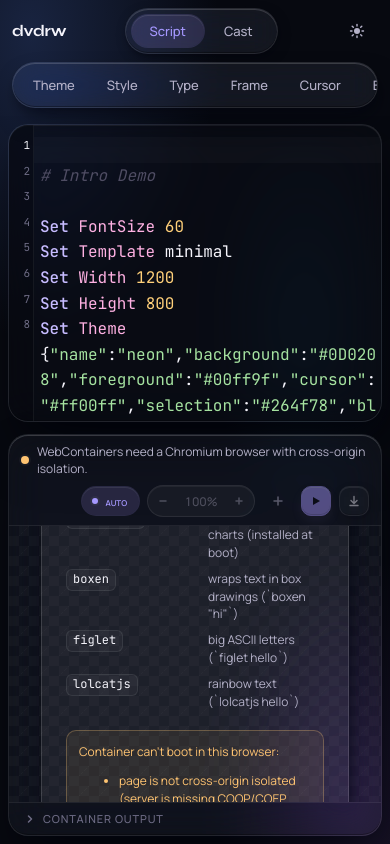
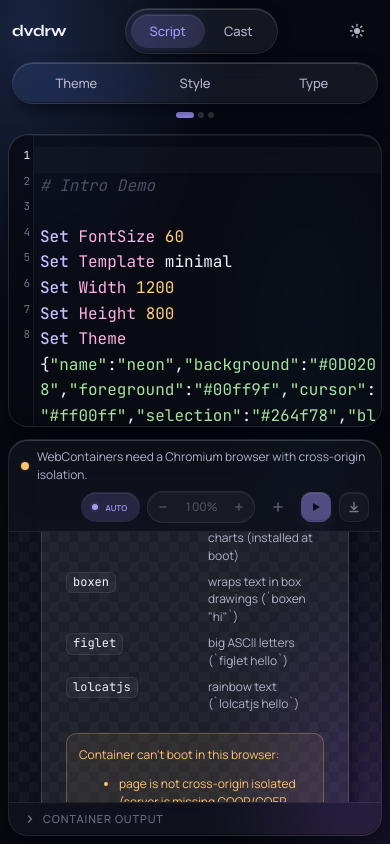
Before and after one commit to tool3/dvdrw, a React (Vite) app: page / in a window 390 px wide. Built offline with nearby package versions, Linux system fonts and the light colour scheme.

Commit message:
chore: mobile swipe

```diff
--- a/src/components/options/OptionsMenu.module.scss
+++ b/src/components/options/OptionsMenu.module.scss
@@ -141,12 +141,12 @@
   -webkit-backdrop-filter: blur(28px) saturate(180%);
 }
 
-/* Mobile: the popover would otherwise overflow horizontally because the
-   JS anchors it to the centre of a tab inside a horizontally-scrolled
-   pill row. Pin it to the viewport edges with a small margin and cap
-   its height; the inline `left` and centering transform are overridden
-   here. The notch is pointed at the active tab in desktop only — on
-   mobile we hide it because the popover is no longer anchored. */
+/* Mobile: the popover becomes a swipeable bottom panel — full width,
+   pinned to the viewport edges, no transform. The body switches from
+   "render the active section" to "render every section side-by-side
+   inside a scroll-snap track", with dots underneath telling the user
+   which page they're on. The desktop notch is hidden because the panel
+   is no longer anchored to a specific tab. */
 @media (max-width: 720px) {
   .popover {
     /* stylelint-disable declaration-no-important */
@@ -168,21 +168,108 @@
     display: none;
   }
 
-  /* The pill row may not fit all 7+ tabs on a phone — let it scroll
-     horizontally instead of wrapping or shrinking the labels. */
+  /* The pill on mobile contains a scroll-snap track of pages — see the
+     `.pillScroll` / `.pillTrack` block above. The pill itself stays a
+     fixed-height capsule; the inner track handles overflow. */
   .pill {
-    max-width: 100%;
+    width: 100%;
+    overflow: hidden;
+    padding: 4px;
+    gap: 0;
+  }
+}
+
+/* Mobile pill pagination. The pill becomes a horizontally scrolling
+   container whose children are full-pill-width pages; native CSS
+   scroll-snap locks the swipe to one page at a time. A column wrapper
+   stacks the pill on top of the dot indicator. Adapted from
+   shellfied's Toolbar pattern. */
+.mobilePillColumn {
+  display: flex;
+  flex-direction: column;
+  align-items: center;
+  gap: var(--space-2);
+  width: 100%;
+  min-width: 0;
+}
+
+.pillScroll {
+  display: flex;
+  width: 100%;
+  min-width: 0;
   overflow-x: auto;
+  overflow-y: hidden;
+  scroll-snap-type: x mandatory;
+  -webkit-overflow-scrolling: touch;
   scrollbar-width: none;
+  border-radius: var(--radius-pill);
 
   &::-webkit-scrollbar {
     display: none;
   }
 }
 
-  .tab {
-    flex: 0 0 auto;
+.pillTrack {
+  display: flex;
+  min-width: 100%;
 }
+
+/* Each page fills exactly the pill's width. flex 0 0 100% prevents
+   children from being shrunk to fit, and scroll-snap-align: start
+   locks the swipe so the user never lands between pages. */
+.pillPage {
+  flex: 0 0 100%;
+  scroll-snap-align: start;
+  display: flex;
+  align-items: center;
+  justify-content: space-evenly;
+  gap: var(--space-1);
+  /* Match the pill's inner padding so all pages line up vertically. */
+  padding: 0 2px;
+}
+
+.pillSlot {
+  display: inline-flex;
+  flex: 1 1 0;
+  min-width: 0;
+  justify-content: center;
+}
+
+/* Each tab/button inside a page can shrink without truncating its label
+   thanks to the page's `space-evenly` distribution. */
+.mobilePillColumn .tab {
+  padding: 0 12px;
+  min-width: 0;
+}
+
+.dots {
+  display: flex;
+  align-items: center;
+  justify-content: center;
+  gap: 4px;
+}
+
+.dot {
+  @include reset-button;
+  width: 6px;
+  height: 6px;
+  border-radius: 50%;
+  background: var(--text-muted);
+  opacity: 0.35;
+  transition:
+    width var(--duration-fast) var(--ease-spring),
+    background-color var(--duration-fast) var(--ease-out),
+    opacity var(--duration-fast) var(--ease-out);
+  cursor: pointer;
+}
+
+.dotActive {
+  opacity: 1;
+  background: var(--accent);
+  /* The active dot stretches into a pill — clear "you are here"
+     marker, same idiom as shellfied. */
+  width: 18px;
+  border-radius: 999px;
 }
 
 /* Make the popover entry animation honour the override on mobile so the
--- a/src/components/options/OptionsMenu.tsx
+++ b/src/components/options/OptionsMenu.tsx
@@ -54,6 +54,45 @@ interface ResolvedSection {
  * variant of the popover to fit its 2-column grid; applying a preset
  * dismisses the popover.
  */
+/**
+ * Mobile-only page-grouping for the pill itself: rather than letting all
+ * ten items overflow into a horizontally-scrolled strip (where the last
+ * tab visibly clips off the right edge), we split them into pages of
+ * 3/3/4 items and let the user swipe between pages. A dot indicator
+ * sits beneath the pill so the user knows which page they're on.
+ * Pattern adapted from shellfied's Toolbar.
+ */
+const MOBILE_PAGES: ReadonlyArray<ReadonlyArray<string>> = [
+  ['theme', 'style', 'type'],
+  ['frame', 'cursor', 'background'],
+  ['animation', 'output', 'presets', 'reset'],
+];
+
+const useMobileSwipe = (pageCount: number) => {
+  const scrollRef = useRef<HTMLDivElement | null>(null);
+  const [page, setPage] = useState(0);
+
+  const onScroll = useCallback(() => {
+    const el = scrollRef.current;
+    if (!el) return;
+    const next = Math.round(el.scrollLeft / el.offsetWidth);
+    setPage((prev) => (prev === next ? prev : next));
+  }, []);
+
+  const jumpTo = useCallback(
+    (index: number, behavior: ScrollBehavior = 'smooth') => {
+      const el = scrollRef.current;
+      if (!el) return;
+      el.scrollTo({ left: index * el.offsetWidth, behavior });
+      // Optimistic — onScroll will reconcile after smooth scroll settles.
+      setPage(Math.max(0, Math.min(pageCount - 1, index)));
+    },
+    [pageCount],
+  );
+
+  return { scrollRef, page, onScroll, jumpTo };
+};
+
 export const OptionsMenu = () => {
   const resetOptions = useOptionsStore((s) => s.reset);
 
@@ -62,9 +101,25 @@ export const OptionsMenu = () => {
     null,
   );
 
+  // Live mobile detection — recomputes on viewport changes so toggling
+  // between desktop and mobile widths picks the right pill layout
+  // without a remount.
+  const [isMobile, setIsMobile] = useState(() =>
+    typeof window !== 'undefined' &&
+    window.matchMedia('(max-width: 720px)').matches,
+  );
+  useEffect(() => {
+    if (typeof window === 'undefined') return;
+    const mq = window.matchMedia('(max-width: 720px)');
+    const onChange = () => setIsMobile(mq.matches);
+    mq.addEventListener('change', onChange);
+    return () => mq.removeEventListener('change', onChange);
+  }, []);
+
   const buttonsRef = useRef<Record<string, HTMLButtonElement | null>>({});
   const popoverRef = useRef<HTMLDivElement | null>(null);
   const pillRef = useRef<HTMLDivElement | null>(null);
+  const swipe = useMobileSwipe(MOBILE_PAGES.length);
 
   const close = useCallback(() => setActiveId(null), []);
 
@@ -144,6 +199,19 @@ export const OptionsMenu = () => {
     }
   }
 
+  // When a tab in another page is opened (e.g. through Esc-close + re-open),
+  // snap the pill to the page that contains that tab so the user sees
+  // the active highlight.
+  useLayoutEffect(() => {
+    if (!isMobile || !activeId) return;
+    const pageIdx = MOBILE_PAGES.findIndex((page) => page.includes(activeId));
+    if (pageIdx >= 0 && pageIdx !== swipe.page) {
+      swipe.jumpTo(pageIdx, 'instant');
+    }
+    // Only react when activeId or the viewport changes.
+    // eslint-disable-next-line react-hooks/exhaustive-deps
+  }, [activeId, isMobile]);
+
   const renderTab = (
     section: { id: string; label: string },
     extraIcon?: ReactNode,
@@ -172,14 +240,43 @@ export const OptionsMenu = () => {
     </button>
   );
 
+  // Look up a section's tab descriptor (id + label) by id, then render
+  // it via `renderTab`. Used by the mobile pages, which reference items
+  // by id from MOBILE_PAGES.
+  const renderById = (id: string): ReactNode => {
+    if (id === presetsSection.id) {
+      return renderTab(presetsSection, <PresetsIcon />);
+    }
+    if (id === 'reset') {
+      return (
+        <Button
+          key="reset"
+          size="sm"
+          variant="ghost"
+          iconLeft={<ResetIcon />}
+          onClick={resetOptions}
+          title="Reset all customization options to defaults"
+        >
+          Reset
+        </Button>
+      );
+    }
+    const section = (optionsSections as OptionsSection[]).find((s) => s.id === id);
+    return section ? renderTab(section) : null;
+  };
+
   return (
     <>
+      {/* Desktop pill: every tab side-by-side. */}
+      {!isMobile && (
         <div className={styles.pill} ref={pillRef}>
-        {(optionsSections as OptionsSection[]).map((section) => renderTab(section))}
+          {(optionsSections as OptionsSection[]).map((section) =>
+            renderTab(section),
+          )}
 
           <span className={styles.divider} aria-hidden />
 
-        {renderTab(presetsSection)}
+          {renderTab(presetsSection, <PresetsIcon />)}
 
           <Button
             size="sm"
@@ -191,6 +288,57 @@ export const OptionsMenu = () => {
             Reset
           </Button>
         </div>
+      )}
+
+      {/* Mobile pill: tabs split into pages of 3 / 3 / 4 items. Native
+          scroll-snap handles the swipe; JS tracks which page is in view
+          so the dot indicator stays in sync. */}
+      {isMobile && (
+        <div className={styles.mobilePillColumn}>
+          <div className={styles.pill} ref={pillRef}>
+            <div
+              className={styles.pillScroll}
+              ref={swipe.scrollRef}
+              onScroll={swipe.onScroll}
+            >
+              <div className={styles.pillTrack}>
+                {MOBILE_PAGES.map((page, pageIdx) => (
+                  <div key={pageIdx} className={styles.pillPage}>
+                    {page.map((id) => (
+                      <span key={id} className={styles.pillSlot}>
+                        {renderById(id)}
+                      </span>
+                    ))}
+                  </div>
+                ))}
+              </div>
+            </div>
+          </div>
+
+          <div
+            className={styles.dots}
+            role="tablist"
+            aria-label="Menu pages"
+          >
+            {MOBILE_PAGES.map((_, i) => (
+              <button
+                key={i}
+                type="button"
+                role="tab"
+                aria-selected={i === swipe.page}
+                aria-label={`Page ${i + 1}`}
+                className={[
+                  styles.dot,
+                  i === swipe.page ? styles.dotActive : '',
+                ]
+                  .filter(Boolean)
+                  .join(' ')}
+                onClick={() => swipe.jumpTo(i)}
+              />
+            ))}
+          </div>
+        </div>
+      )}
 
       {activeSection && anchor && (
         <div
```
Lines whose indentation alone changed are shown as unchanged.
